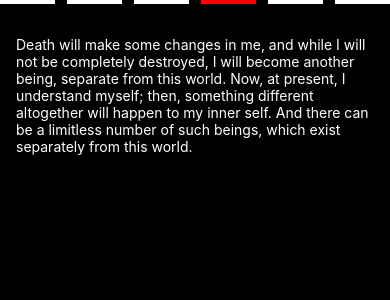
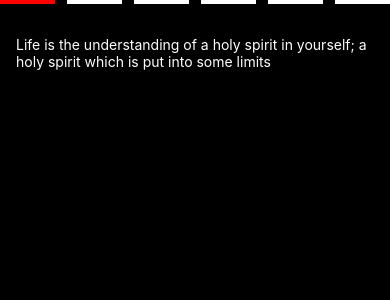
Before and after one commit to StephenAraka/wisdom, a React Native app: screen / in a window 390 px wide. Shown: the top 300 px of the page. Built offline with nearby package versions, Linux system fonts and the light colour scheme.

Commit message:
Add left and right touch controls

```diff
--- a/App.js
+++ b/App.js
@@ -6,7 +6,7 @@ import SwipeView from './src/components/SwipeView';
 const quotes = jsonData.quotes;
 
 export default function App() {
-  const [activeSubQuote, setActiveSubQuote] = useState(3);
+  const [activeSubQuote, setActiveSubQuote] = useState(0);
 
   return (
     <SafeAreaView style={styles.container}>
@@ -17,7 +17,7 @@ export default function App() {
           return <View key={`indicator${index}`} style={styles.progressIndicatorBar(width, activeSubQuote === index)} />
         })}
       </View>
-      <SwipeView>
+      <SwipeView activeSubQuote={activeSubQuote} setActiveSubQuote={setActiveSubQuote} arrayLength={(quotes[0].length) - 1}>
         <View style={styles.contentContainer}>
           {quotes[0].map((subquote, index) => {
             const width = Math.floor((100 / quotes[0].length) - 2).toString() + '%';
--- a/package.json
+++ b/package.json
@@ -12,8 +12,7 @@
     "expo": "^49.0.21",
     "expo-status-bar": "~1.6.0",
     "react": "18.2.0",
-    "react-native": "0.72.6",
-    "react-native-gesture-handler": "~2.12.0"
+    "react-native": "0.72.6"
   },
   "devDependencies": {
     "@babel/core": "^7.20.0"
--- a/src/components/SwipeView.jsx
+++ b/src/components/SwipeView.jsx
@@ -1,37 +1,59 @@
-import React, { useRef } from 'react';
-import { View, Text, PanResponder } from 'react-native';
+import React from "react";
+import { View, TouchableOpacity } from "react-native";
 
-const SwipeView = ({ children }) => {
-  const panResponder = useRef(
-    PanResponder.create({
-      onStartShouldSetPanResponder: () => true,
-      onPanResponderMove: (evt, gestureState) => {
-        // Access the horizontal move distance
-        const { dx } = gestureState;
+const SwipeView = ({
+  children,
+  activeSubQuote,
+  setActiveSubQuote,
+  arrayLength,
+}) => {
+  console.log("====================================");
+  console.log(arrayLength);
+  console.log("====================================");
+  const handleLeftTap = () => {
+    if (activeSubQuote == 0) {
+      return;
+    } else {
+      setActiveSubQuote((prev) => prev - 1);
+    }
+    // Add your left tap logic here
+  };
 
-        // Handle left swipe
-        if (dx < -50) {
-          console.log('Left swipe detected!');
-          // Add your left swipe logic here
-        }
-
-        // Handle right swipe
-        if (dx > 50) {
-          console.log('Right swipe detected!');
-          // Add your right swipe logic here
-        }
-      },
-      onPanResponderRelease: () => {
-        // Reset any necessary state or perform additional actions on gesture release
-      },
-    })
-  ).current;
+  const handleRightTap = () => {
+    console.log("Right Tap detected!");
+    console.log("====================================");
+    console.log(activeSubQuote);
+    console.log("====================================");
+    if (activeSubQuote == arrayLength) {
+      return;
+    } else {
+      setActiveSubQuote((prev) => prev + 1);
+    }
+    // Add your right tap logic here
+  };
 
   return (
-    <View
-      style={{ flex: 1, justifyContent: 'center', alignItems: 'center' }}
-      {...panResponder.panHandlers}
-    >
+    <View style={{ flex: 1, justifyContent: "center", alignItems: "center" }}>
+      <TouchableOpacity
+        onPress={handleLeftTap}
+        style={{
+          position: "absolute",
+          left: 0,
+          top: 0,
+          bottom: 0,
+          width: "50%",
+        }}
+      />
+      <TouchableOpacity
+        onPress={handleRightTap}
+        style={{
+          position: "absolute",
+          right: 0,
+          top: 0,
+          bottom: 0,
+          width: "50%",
+        }}
+      />
       {children}
     </View>
   );
```
Also changed, not shown: 1 other file (tests, documents, lock files or other folders).
